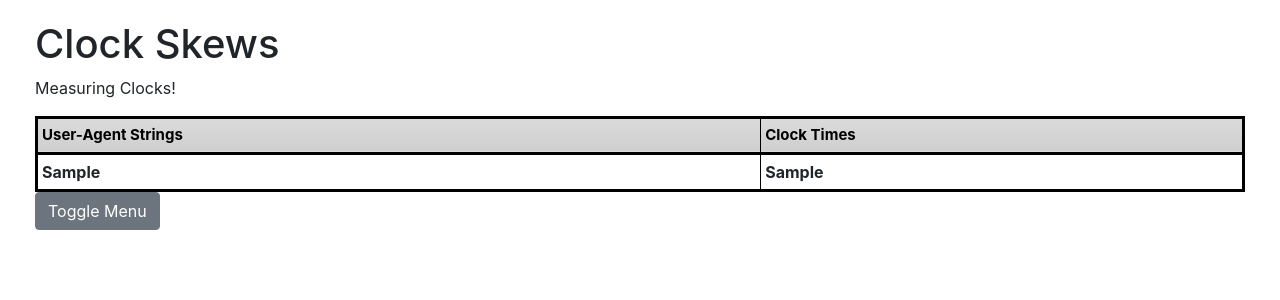
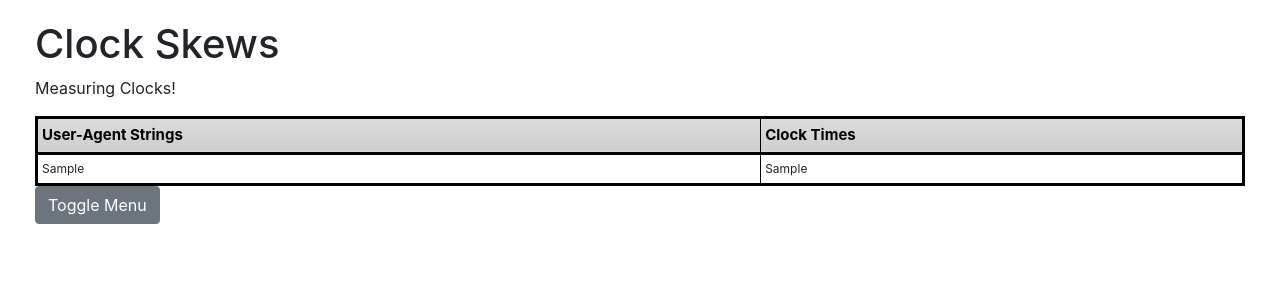
Before and after one commit to 00h-i-r-a00/clock-skew, a Flask app: page / in a window 1280 px wide. Shown: the top 300 px of the page. Run offline with Flask 2, Linux system fonts and the light colour scheme; tables that the repository leaves empty hold one stand-in row (values such as "Sample post"); lists and menus that the app fills with data are empty; some libraries are stand-ins or nearby versions.

Commit message:
changed font size

```diff
--- a/static/style.css
+++ b/static/style.css
@@ -9,7 +9,11 @@ table.minimalistBlack td, table.minimalistBlack th {
   padding: 5px 4px;
 }
 table.minimalistBlack tbody td {
-  font-size: 11px;
+  font-size: 13px;
+}
+
+table.minimalistBlack tbody th {
+  font-size:12px;
   font-weight:normal;
 }
 table.minimalistBlack thead {
```
